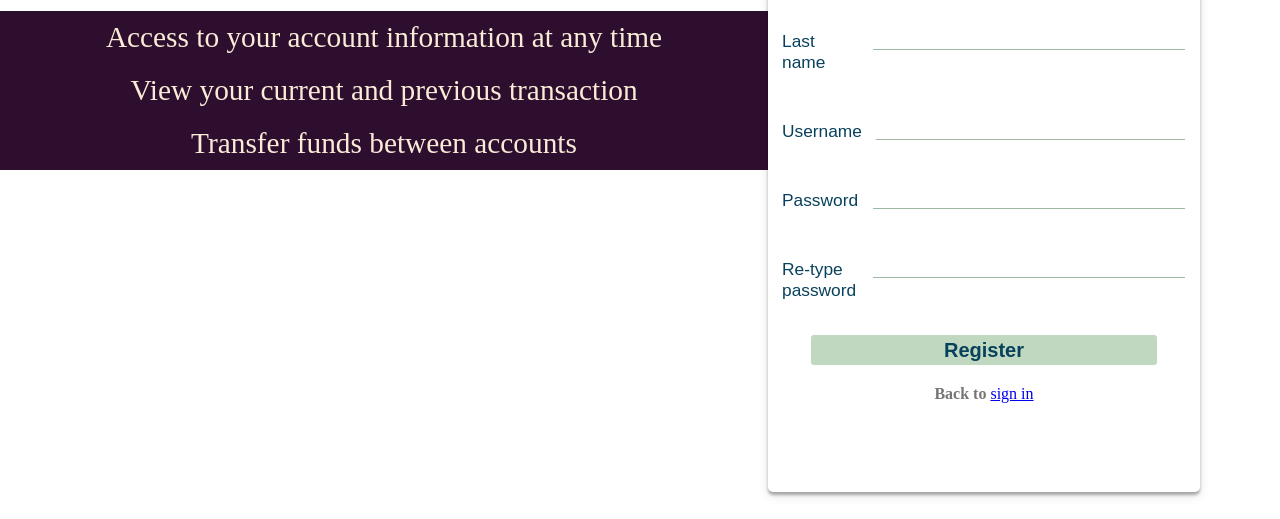
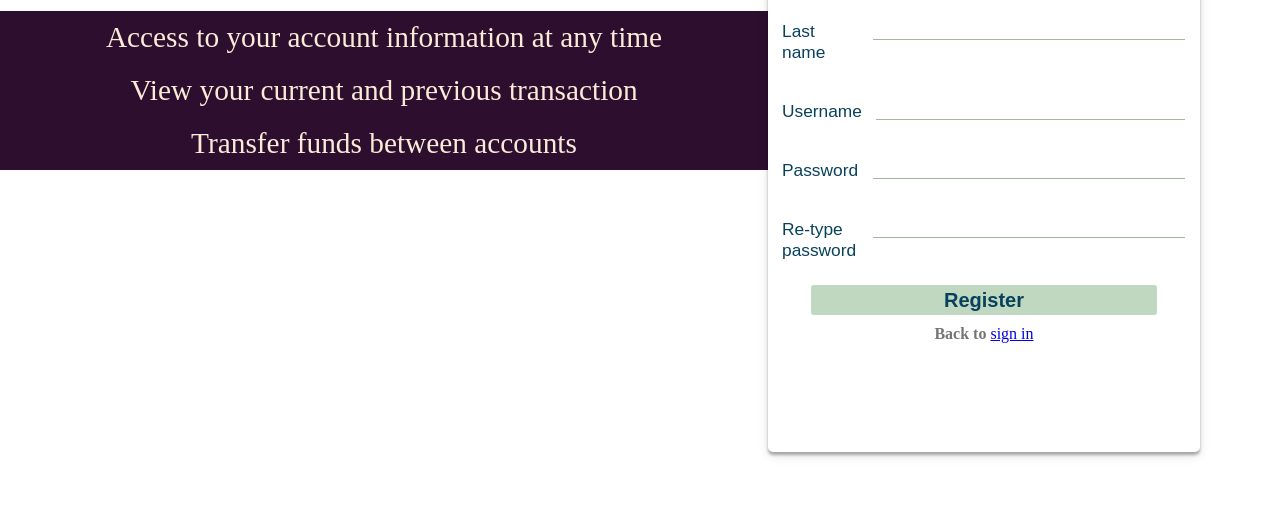
Before and after one commit to Emile-Nsengimana/Banka, a plain HTML site: page index.html in a window 1280 px wide. Both pictures are taken after a click on the button "Sign Up". Shown: the part 281-800 px from the top of the page. Drawn offline with Linux system fonts and the light colour scheme.

Commit message:
[ft-#164966761] decrease padding to make sign up form fit better

```diff
--- a/UI/css/index.css
+++ b/UI/css/index.css
@@ -58,7 +58,7 @@ i{
  }
 .form-group{
     width: 100%;
-    padding-bottom: 20px;
+    padding-bottom: 10px;
     display: flex;
     margin: auto;
 }
@@ -121,7 +121,7 @@ i{
     display: none;
     position: relative;
     top: -23px;
-    height: 75vh;
+    height: 70vh;
 }
 #signup h1{
     padding: 0;
```
